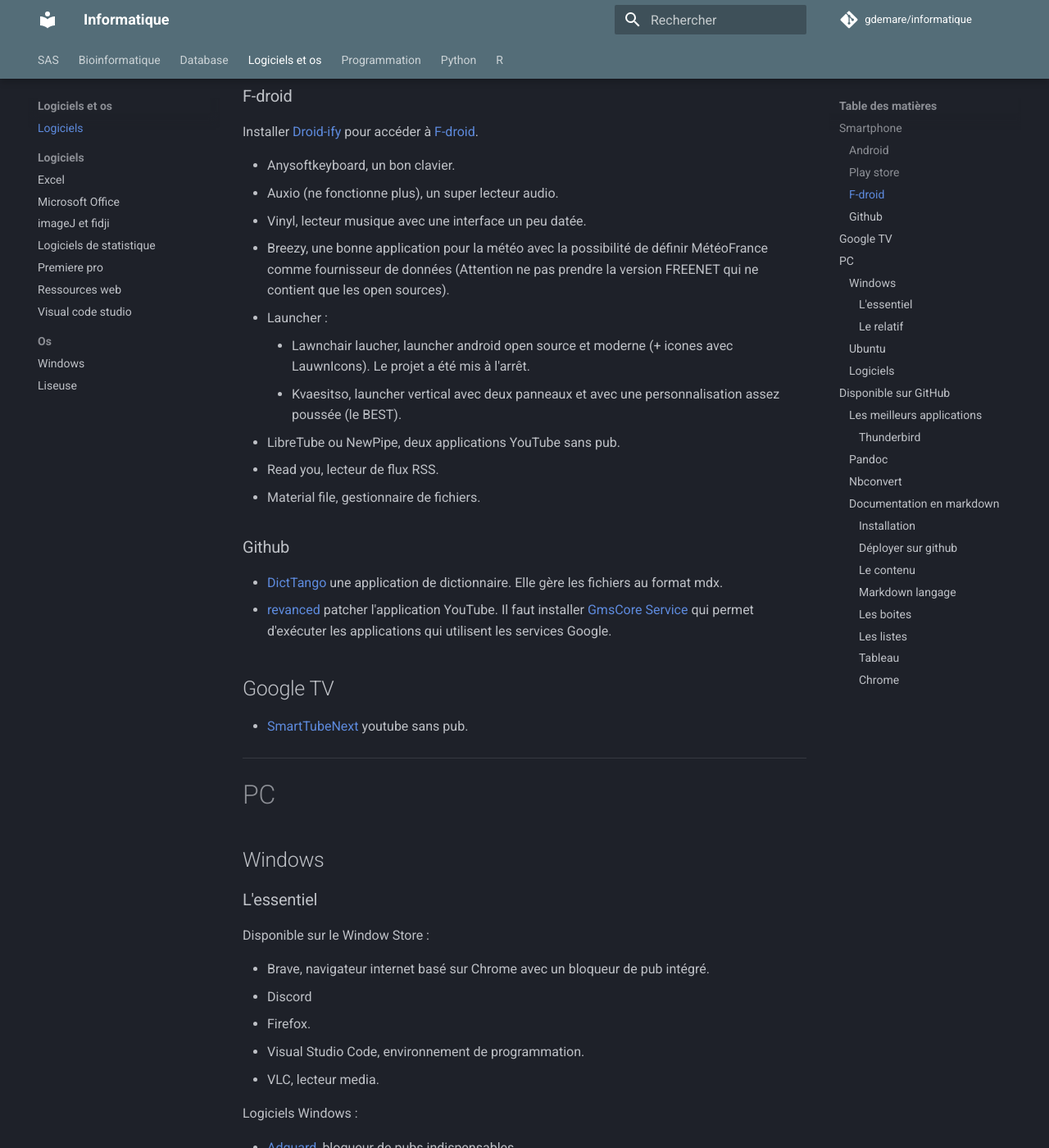
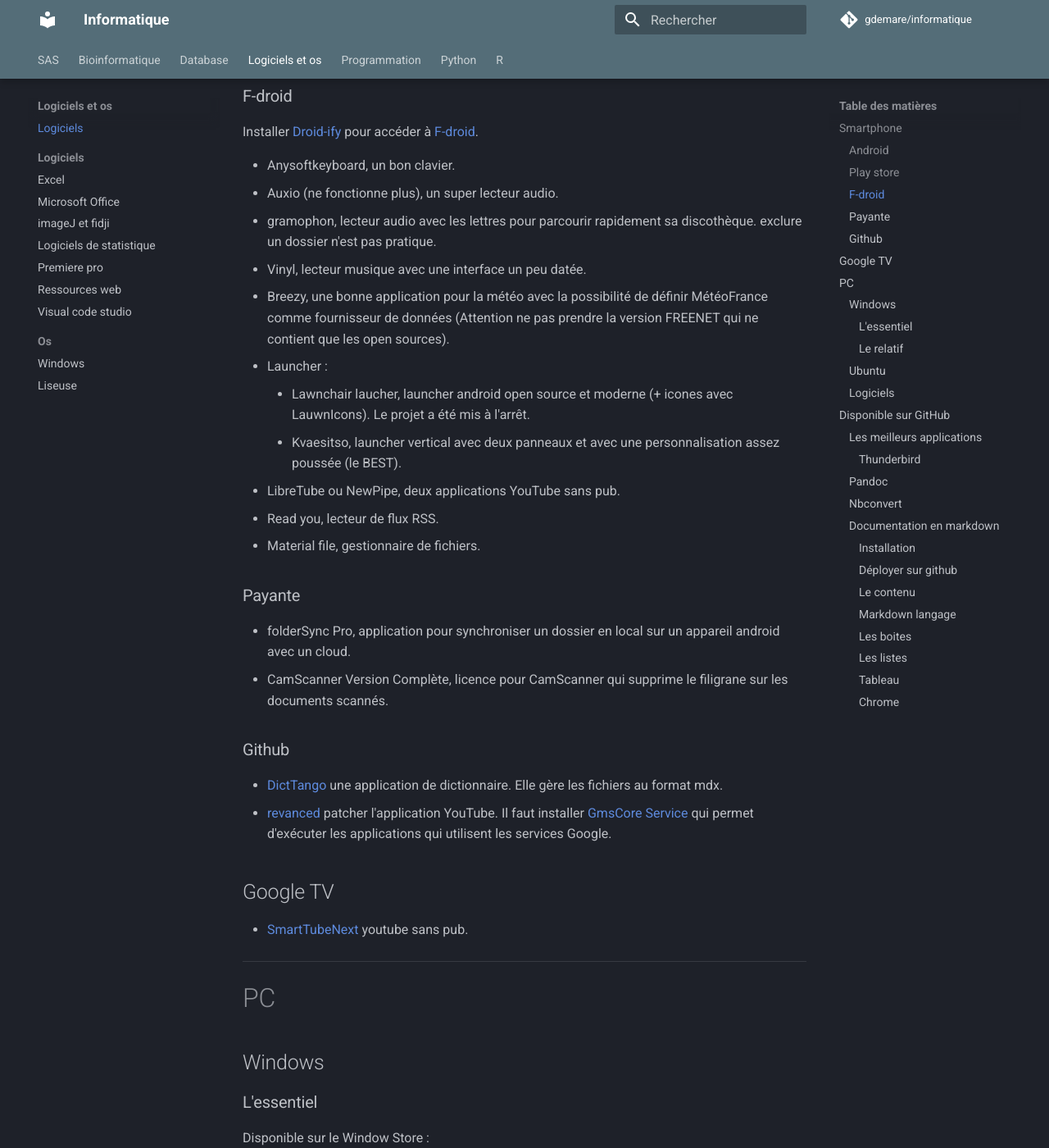
Before and after one commit to gdemare/Informatique, an MkDocs documentation site: the page built from docs/logiciels et os/logiciels.md, in a window 1280 px wide and 1400 px high, scrolled down 528 px. Shown: the whole window at 82% size. Built offline with MkDocs 1.6.1 and Material for MkDocs 9.7.7, drawn with Linux system fonts in a browser that asks for light colours; comment, search, counter and statistics services are not loaded.

Commit message:
Update logiciels.md

```diff
--- a/docs/logiciels et os/logiciels.md
+++ b/docs/logiciels et os/logiciels.md
@@ -15,6 +15,7 @@
 
 * Anysoftkeyboard, un bon clavier.
 * Auxio (ne fonctionne plus), un super lecteur audio.
+* gramophon, lecteur audio avec les lettres pour parcourir rapidement sa discothèque. exclure un dossier n'est pas pratique.
 * Vinyl, lecteur musique avec une interface un peu datée.
 * Breezy, une bonne application pour la météo avec la possibilité de définir MétéoFrance comme fournisseur de données (Attention ne pas prendre la version FREENET qui ne contient que les open sources).
 * Launcher :
@@ -25,6 +26,11 @@
 * LibreTube ou NewPipe, deux applications YouTube sans pub.
 * Read you, lecteur de flux RSS.
 * Material file, gestionnaire de fichiers.
+
+### Payante
+
+* folderSync Pro, application pour synchroniser un dossier en local sur un appareil android avec un cloud.
+* CamScanner Version Complète, licence pour CamScanner qui supprime le filigrane sur les documents scannés.
 
 ### Github
 
```
